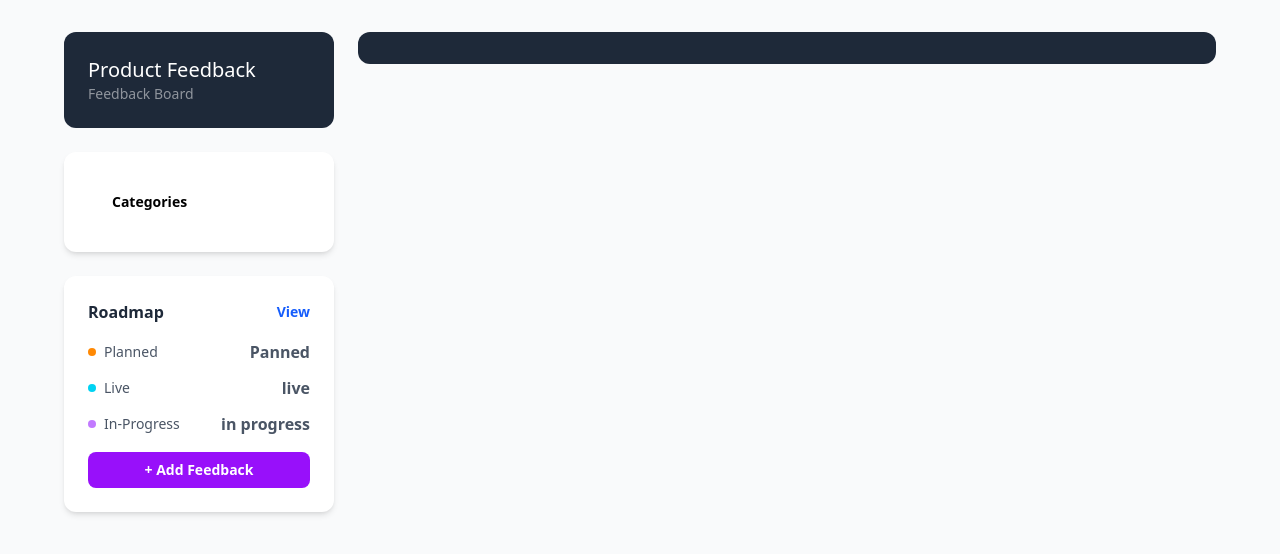
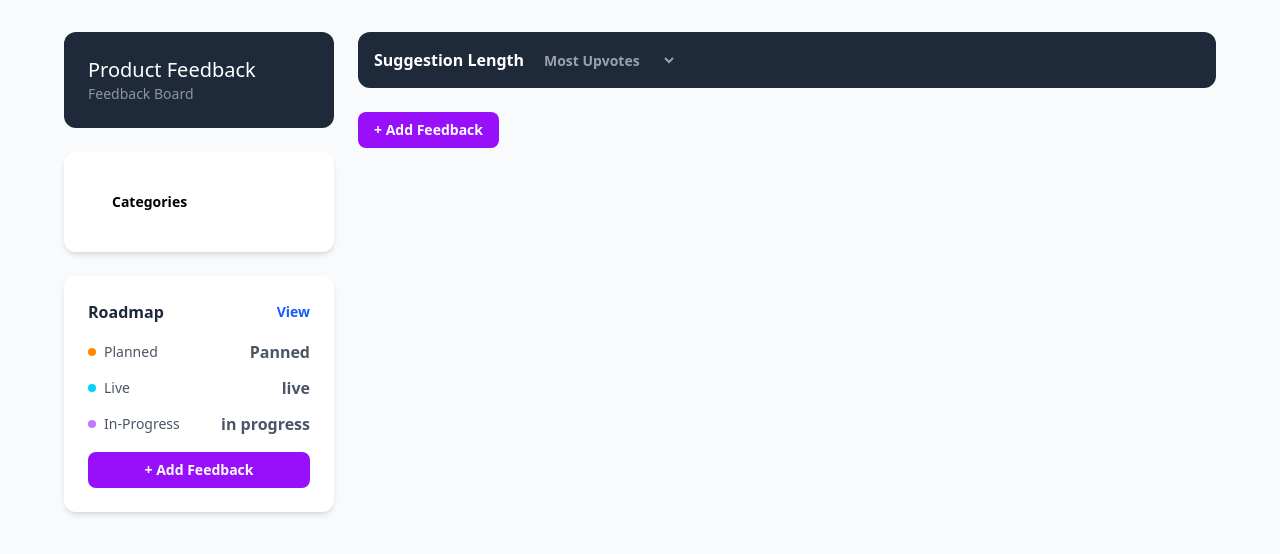
Before and after one commit to ayezabashir/Product-Feedback, a React (Vite) app: page / in a window 1280 px wide. Shown: the top 554 px of the page. Built offline with nearby package versions, Linux system fonts and the light colour scheme.

Commit message:
homepage

```diff
--- a/src/pages/HomePage.jsx
+++ b/src/pages/HomePage.jsx
@@ -1,18 +1,33 @@
-import Sidebar from '../components/Sidebar'
+import Sidebar from "../components/Sidebar";
 
 const HomePage = () => {
   return (
-    <div className='max-w-6xl mx-auto'>
-        <div className="grid grid-cols-1 lg:grid-cols-4 gap-6">
-            <Sidebar />
-            <div className='lg:col-span-3 space-y-6'>
-                <div className='bg-gray-800 rounded-xl p-4 flex flex-col sm:flex-row'>
+    <div className="max-w-6xl mx-auto">
+      <div className="grid grid-cols-1 lg:grid-cols-4 gap-6">
+        <Sidebar />
+        <div className="lg:col-span-3 space-y-6">
+          <div className="bg-gray-800 rounded-xl p-4 flex flex-col sm:flex-row items-center justify-between gap-4">
+            <div className="flex items-center gap-4 flex-wrap">
+              <span className="text-white font-bold">Suggestion Length</span>
+              <select
+                name=""
+                id=""
+                className="bg-transparent text-gray-400 font-semibold text-sm border-none outline-none cursor-pointer"
+              >
+                <option value="Most Upvotes">Most Upvotes</option>
+                <option value="Least Upvotes">Least Upvotes</option>
+                <option value="Most Comments">Most Comments</option>
+                <option value="Leaset Comments">Least Comments</option>
+              </select>
+            </div>
+          </div>
+          <button className="bg-purple-600 hover:bg-purple-700 text-white px-4 py-2 rounded-lg font-semibold text-sm transition-all whitespace-normal">
+            + Add Feedback
+          </button>
+        </div>
+      </div>
+    </div>
+  );
+};
 
-                </div>
-            </div>
-        </div>
-    </div>
-  )
-}
-
-export default HomePage
+export default HomePage;
```
